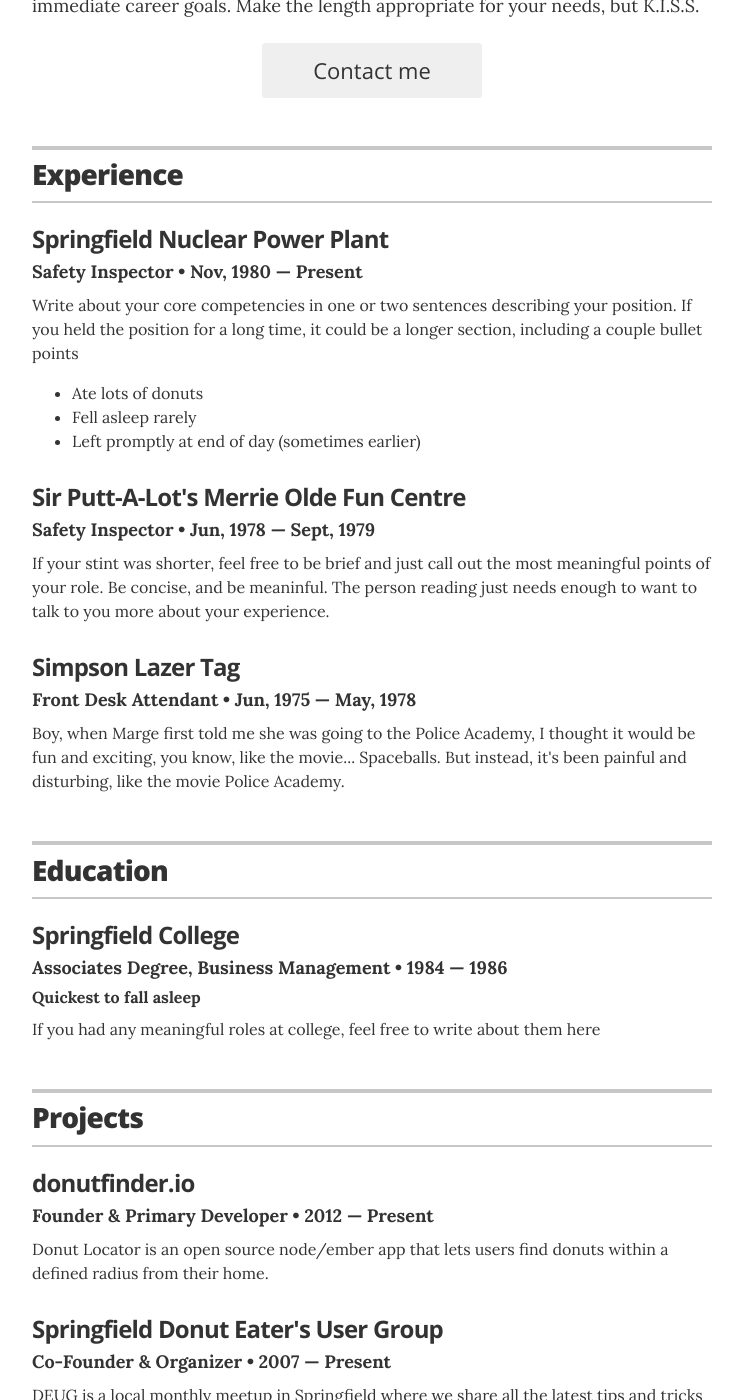
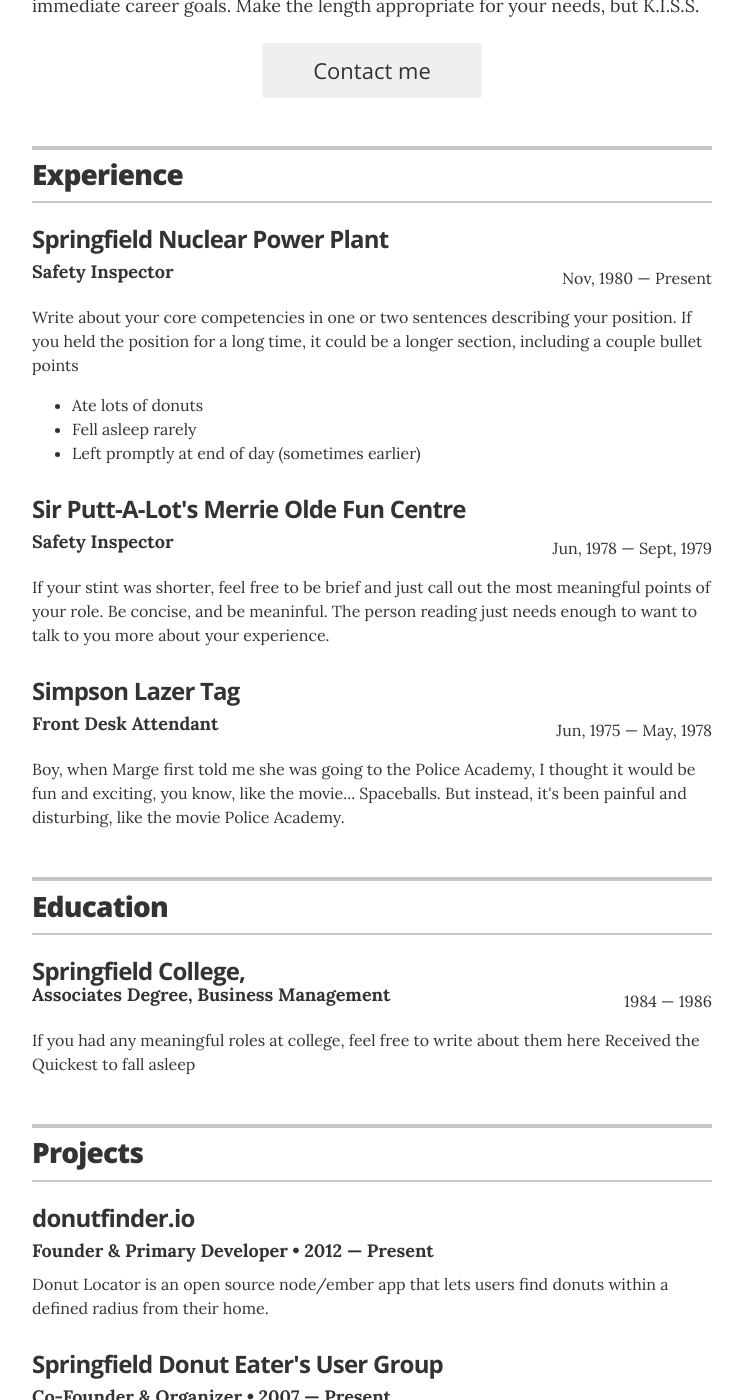
Before and after one commit to jglovier/resume-template, a Jekyll site: the page built from index.html, in a window 1280 px wide and 1400 px high, scrolled down 348 px. Shown: the whole window, without its empty margins (268-1011 px from the left). Built offline with Jekyll 4.4.1, drawn with Linux system fonts in a browser that asks for light colours; some of the changed text lies outside the part shown.

Commit message:
Changed layout, added some more fields for experience and education

```diff
--- a/_layouts/resume.html
+++ b/_layouts/resume.html
@@ -56,9 +56,20 @@
 
         {% for job in site.data.experience %}
         <div class="resume-item" itemscope itemprop="worksFor" itemtype="http://schema.org/Organization">
-          <h3 class="resume-item-title" itemprop="name">{{ job.company }}</h3>
-          <h4 class="resume-item-details" itemprop="description">{{ job.position }} &bull; {{ job.duration }}</h4>
+	  <table border="0" width="100%"><tr>
+	      <td><h3 class="resume-item-title" itemprop="name">{{ job.company }}</h3></td>
+	      <td align="right">{{job.location}}</td>
+	    </tr></table>
+	  <table border="0" width="100%"><tr>
+	      <td><h4 class="resume-item-details" itemprop="name">{{ job.position}}</h4></td>
+	      <td align="right">{{job.duration}}</td>
+	    </tr></table>
           <p class="resume-item-copy">{{ job.summary }}</p>
+	  <ul class="resume-item-copy">
+          {% for item in job.items %}
+          <li>{{ item }}</li>
+          {% endfor %}
+	  </ul>
         </div><!-- end of resume-item -->
         {% endfor %}
 
@@ -76,10 +87,21 @@
 
         {% for education in site.data.education %}
         <div class="resume-item" itemscope itemprop="alumniOf" itemtype="http://schema.org/CollegeOrUniversity">
-          <h3 class="resume-item-title" itemprop="name">{{ education.uni }}</h3>
-          <h4 class="resume-item-details group" itemprop="description">{{ education.degree }} &bull; {{ education.year }}</h4>
-          <h5 class="resume-item-details award-title" itemprop="description">{{ education.awards }}</h5>
-          <p class="resume-item-copy">{{ education.summary }}</p>
+	  <table border="0" width="100%"><tr>
+	      <td><h3 class="resume-item-title" style="display:inline" itemprop="name">{{ education.uni}}, </h3>
+		{% if education.gpa %} GPA {{education.gpa}} {% endif %}
+	      </td>
+	      <td align="right">{{education.location}}</td>
+	    </tr></table>
+	  <table border="0" width="100%"><tr>
+	      <td><h4 class="resume-item-details" itemprop="name"> {{ education.degree}}</h4></td>
+	      <td align="right">{{education.year}}</td>
+	    </tr></table>
+          <p class="resume-item-copy">{{ education.summary }}
+          {% if education.awards %}
+	    Received the {{ education.awards }}
+          {% endif %}</p>
+	  </p>
         </div>
         {% endfor %}
       </section>
@@ -222,8 +244,7 @@
       {% endif %}
 
       <footer class="page-footer">
-        <p class="footer-line">Made by <a href="http://twitter.com/jglovier">@jglovier</a>. Fork me on <a href="https://github.com/jglovier/resume-template">GitHub</a>.</p>
-        <p class="footer-line">If this is your live resume, you can modify or remove this part. ;-)</p>
+        <p class="footer-line no-print">This resume available to fork at <a href="{{site.resume_social_links.resume_github_repo_url}}">Github</a>.</p>
       </footer>
 
     </div>
```
